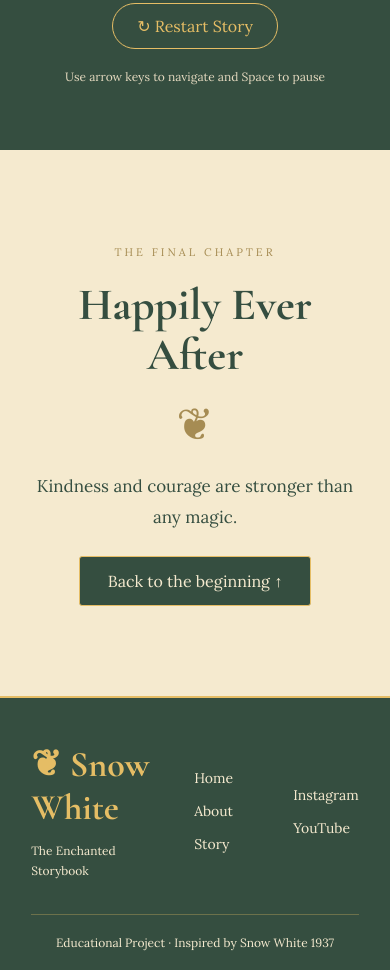
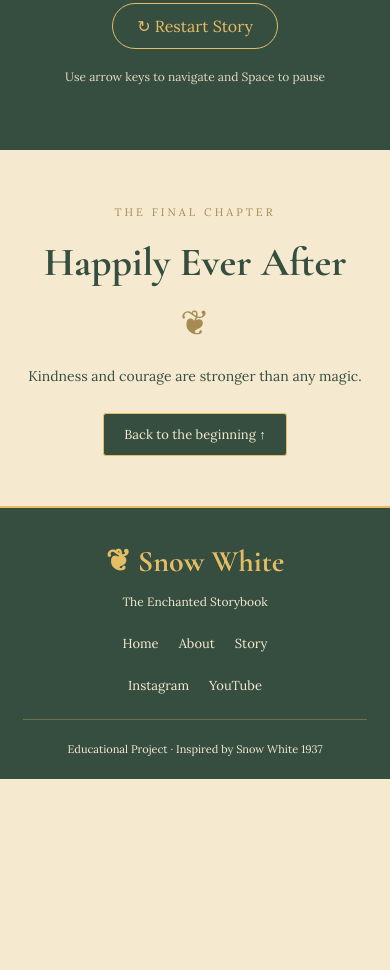
Before and after one commit to 24-101516-commits/storytelling, a plain HTML site: page index.html in a window 390 px wide. Shown: the part 4696-5666 px from the top of the page. After the commit the page ends 5475 px from the top, so only its background shows below. Drawn offline with nearby package versions, Linux system fonts and the light colour scheme.

Commit message:
Make footer and ending section responsive

```diff
--- a/style.css
+++ b/style.css
@@ -850,6 +850,67 @@ font-size:15px;
 html[lang="ar"] #contact a{
 font-size:16px;
 }
+@media(max-width:900px){
+#ending{
+padding:65px 6%;
+}
+#ending h2{
+font-size:55px;
+}
+#contact{
+grid-template-columns:1fr 1fr;
+gap:25px;
+padding:35px 6% 20px;
+}
+#contact>div:first-child{
+grid-column:1/-1;
+}
+}
+@media(max-width:600px){
+#ending{
+padding:50px 5%;
+}
+#ending h2{
+font-size:40px;
+}
+#ending p{
+font-size:14px;
+}
+.ending-decoration{
+font-size:35px;
+}
+#ending .button{
+padding:12px 20px;
+font-size:13px;
+}
+#contact{
+grid-template-columns:1fr;
+text-align:center;
+gap:25px;
+}
+#contact h2{
+font-size:30px;
+}
+.footer-links,.footer-social{
+flex-direction:row;
+flex-wrap:wrap;
+justify-content:center;
+gap:20px;
+}
+#contact a{
+font-size:13px;
+}
+.copyright{
+font-size:11px;
+line-height:1.7;
+}
+html[lang="ar"] #ending h2{
+font-size:38px;
+}
+html[lang="ar"] #ending p{
+font-size:17px;
+}
+}
 @keyframes heroMove{
 from{
 transform:scale(1);
```
